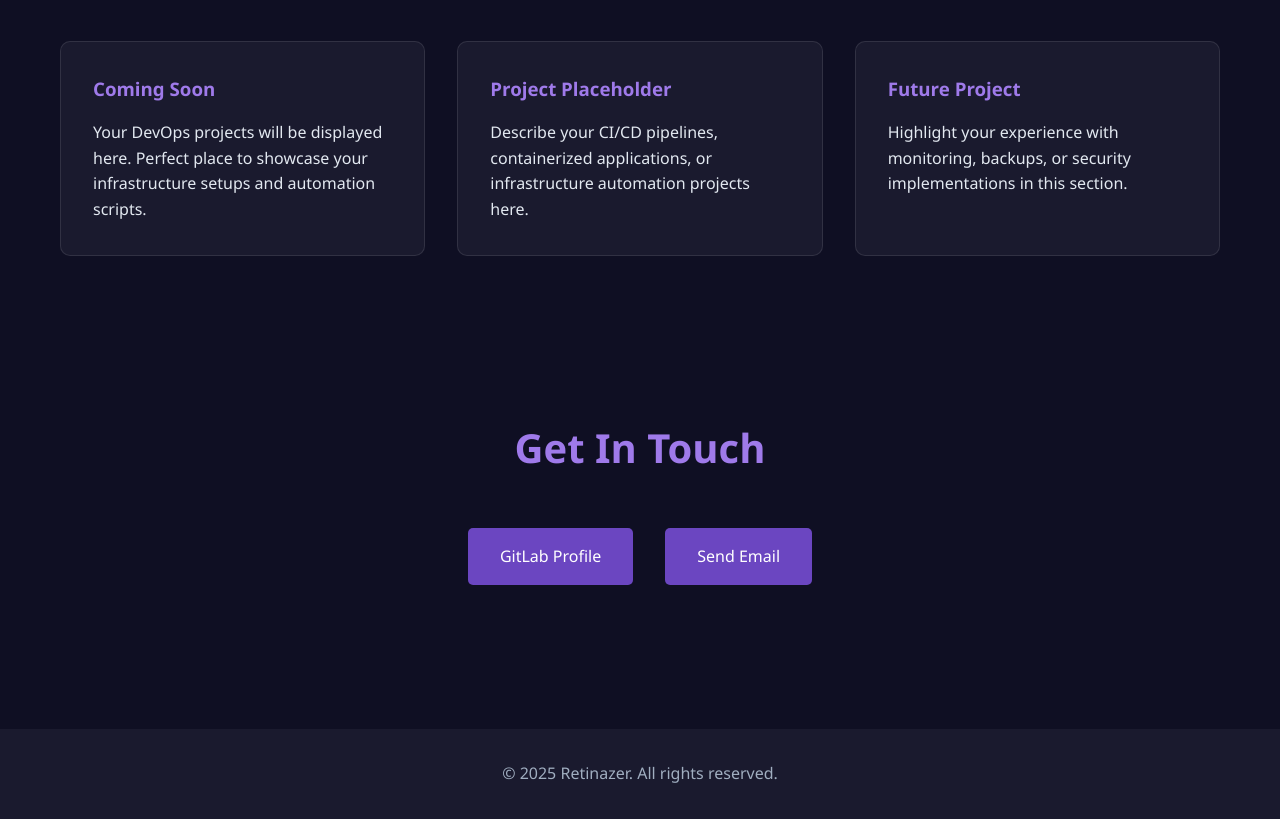
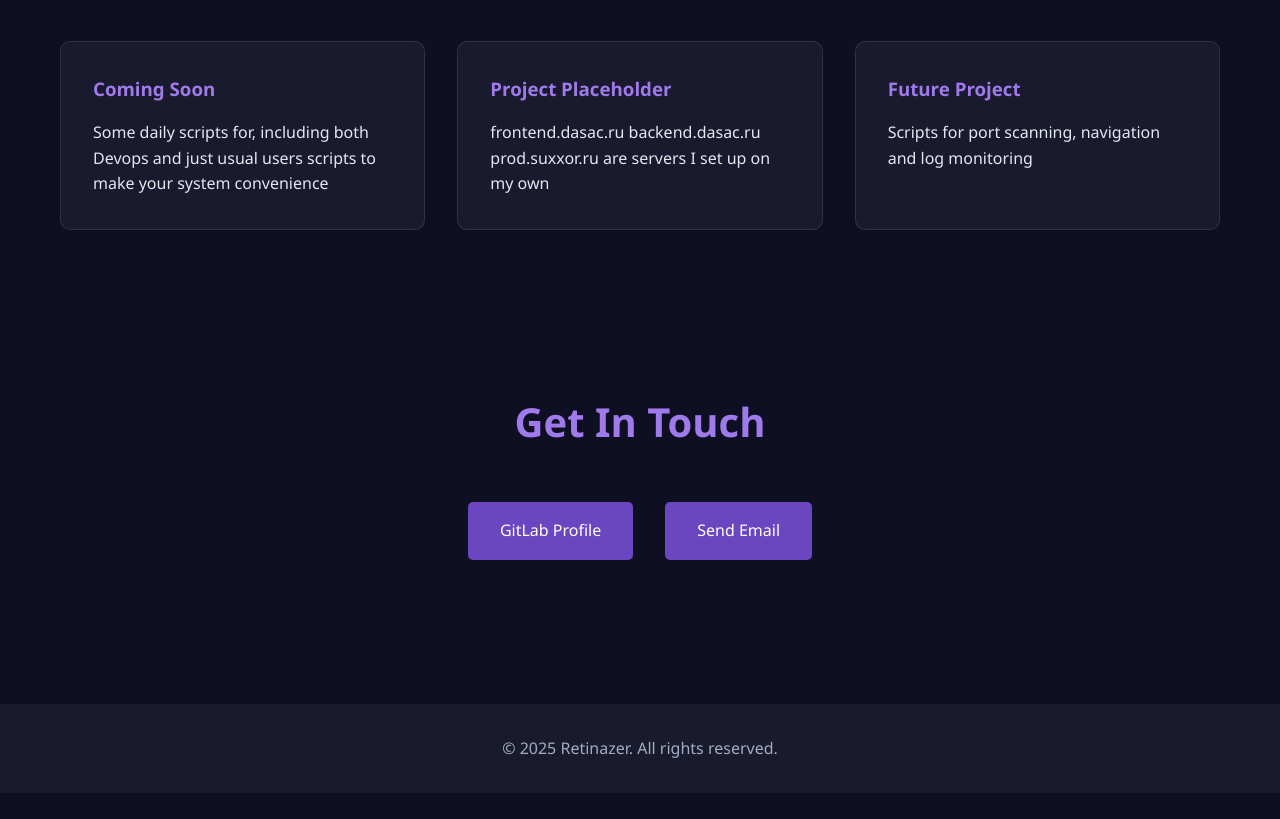
Before and after one commit to Dynalarix/Dynalarix.github.io, a plain HTML site: page index.html in a window 1280 px wide. Shown: the part 2120-2939 px from the top of the page. After the commit the page ends 2913 px from the top, so only its background shows below. Drawn offline with Linux system fonts and the light colour scheme.

Commit message:
indext edited

```diff
--- a/index.html
+++ b/index.html
@@ -120,15 +120,15 @@
             <div class="projects-grid">
                 <div class="project-card">
                     <h3>Coming Soon</h3>
-                    <p>Your DevOps projects will be displayed here. Perfect place to showcase your infrastructure setups and automation scripts.</p>
+                    <p>Some daily scripts for, including both Devops and just usual users scripts to make your system convenience</p>
                 </div>
                 <div class="project-card">
                     <h3>Project Placeholder</h3>
-                    <p>Describe your CI/CD pipelines, containerized applications, or infrastructure automation projects here.</p>
+                    <p>frontend.dasac.ru backend.dasac.ru prod.suxxor.ru are servers I set up on my own</p>
                 </div>
                 <div class="project-card">
                     <h3>Future Project</h3>
-                    <p>Highlight your experience with monitoring, backups, or security implementations in this section.</p>
+                    <p>Scripts for port scanning, navigation and log monitoring</p>
                 </div>
             </div>
         </div>
```
